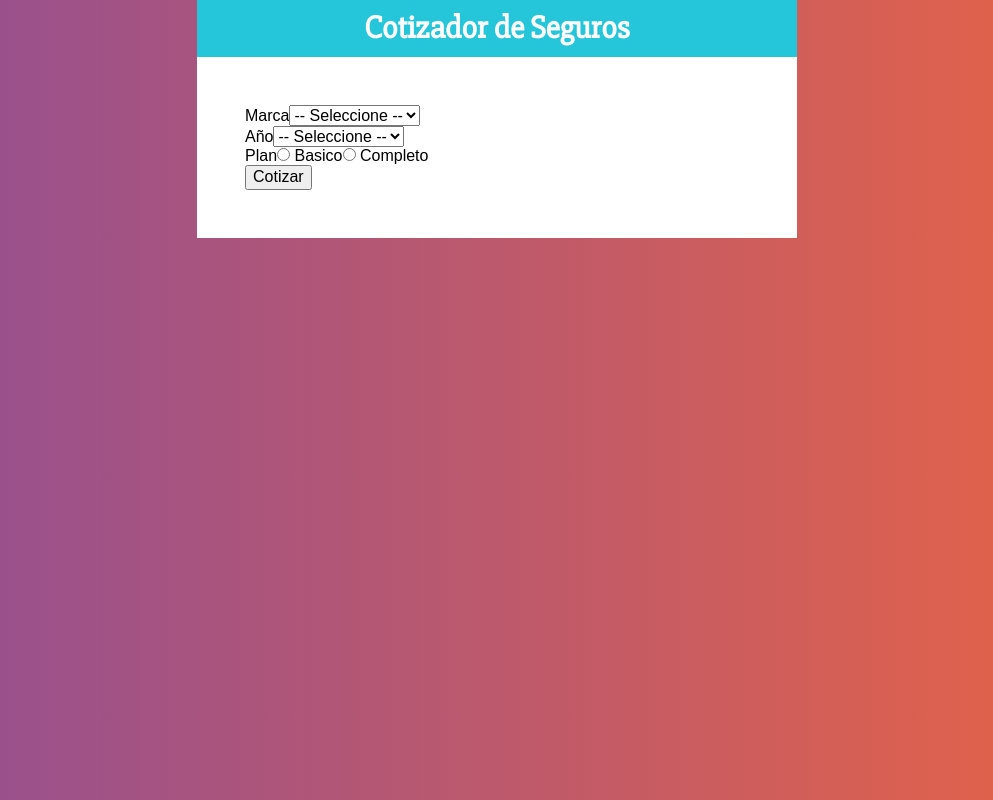
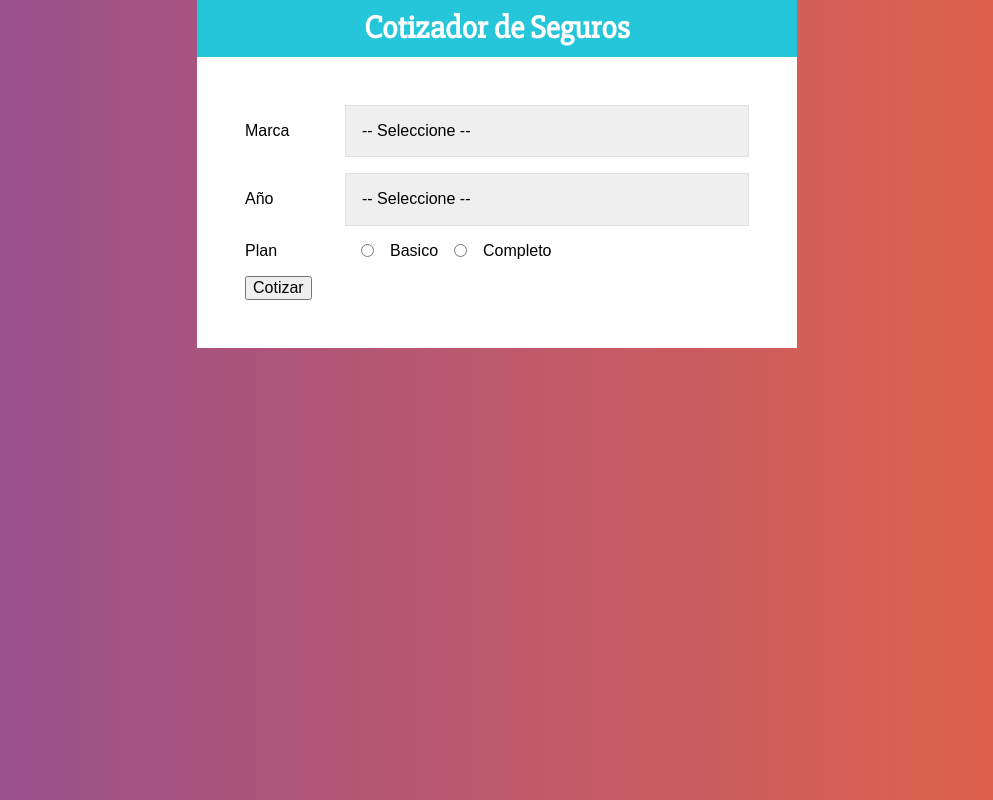
Before and after one commit to josuerodcat90/cotizador, a React (Create React App) app: page / in a window 1280 px wide. Shown: the whole page, without its empty margins (143-1136 px from the left). Built offline with nearby package versions, Linux system fonts and the light colour scheme.

Commit message:
fields & radios styled components created.

```diff
--- a/src/components/Form.js
+++ b/src/components/Form.js
@@ -1,20 +1,43 @@
 import React from 'react';
+import styled from '@emotion/styled';
+
+const Field = styled.div`
+	display: flex;
+	margin-bottom: 1rem;
+	align-items: center;
+`;
+
+const Label = styled.label`
+	flex: 0 0 100px;
+`;
+
+const Select = styled.select`
+	display: block;
+	width: 100%;
+	padding: 1rem;
+	border: 1px solid #e1e1e1;
+	-webkit-appearance: none;
+`;
+
+const InputRadio = styled.input`
+	margin: 0 1rem;
+`;
 
 const Form = () => {
 	return (
 		<form>
-			<div>
-				<label>Marca</label>
-				<select name='marcacoche' id='marca'>
+			<Field>
+				<Label>Marca</Label>
+				<Select name='marcacoche' id='marca'>
 					<option value=''>-- Seleccione --</option>
 					<option value='americano'>Americano</option>
 					<option value='europeo'>Europeo</option>
 					<option value='asiatico'>Asiatico</option>
-				</select>
-			</div>
-			<div>
-				<label>Año</label>
-				<select name='aniocoche' id='anio'>
+				</Select>
+			</Field>
+			<Field>
+				<Label>Año</Label>
+				<Select name='aniocoche' id='anio'>
 					<option value=''>-- Seleccione --</option>
 					<option value='2021'>2021</option>
 					<option value='2020'>2020</option>
@@ -26,13 +49,13 @@
 					<option value='2014'>2014</option>
 					<option value='2013'>2013</option>
 					<option value='2012'>2012</option>
-				</select>
-			</div>
-			<div>
-				<label>Plan</label>
-				<input type='radio' name='plan' value='basico' /> Basico
-				<input type='radio' name='plan' value='completo' /> Completo
-			</div>
+				</Select>
+			</Field>
+			<Field>
+				<Label>Plan</Label>
+				<InputRadio type='radio' name='plan' value='basico' /> Basico
+				<InputRadio type='radio' name='plan' value='completo' /> Completo
+			</Field>
 			<button type='button'>Cotizar</button>
 		</form>
 	);
```
